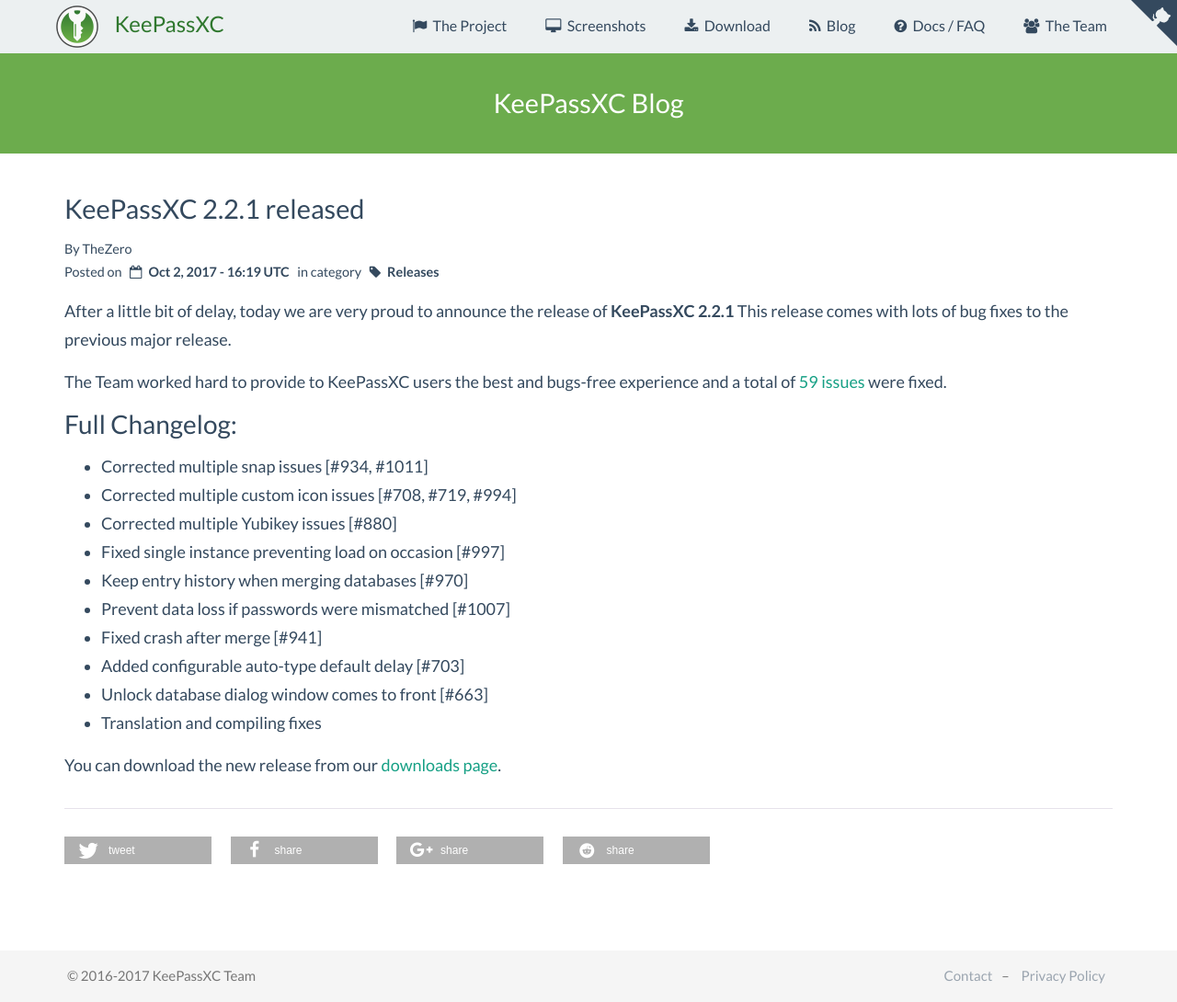
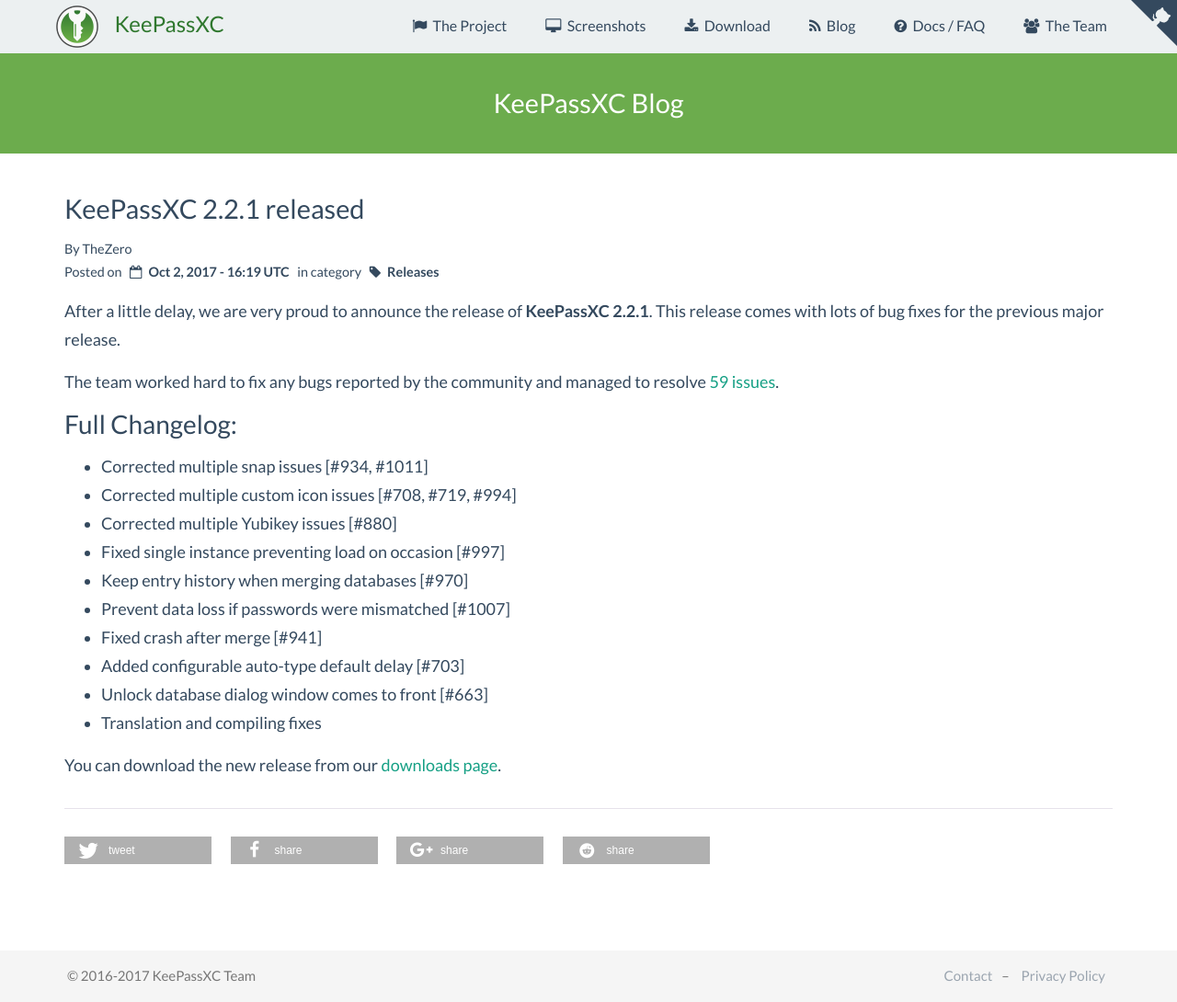
Before and after one commit to keepassxreboot/keepassxc-org, a Jekyll site: the page built from blog/_posts/2017-10-02-2.2.1-released.md, in a window 1280 px wide. Shown: the whole page at 92% size. Built offline with Jekyll 4.4.1, drawn with Linux system fonts in a browser that asks for light colours; comment, search, counter and statistics services are not loaded.

Commit message:
Article fixup

```diff
--- a/blog/_posts/2017-10-02-2.2.1-released.md
+++ b/blog/_posts/2017-10-02-2.2.1-released.md
@@ -7,10 +7,11 @@
 author: TheZero
 ---
 
-After a little bit of delay, today we are very proud to announce the release of **KeePassXC 2.2.1**
-This release comes with lots of bug fixes to the previous major release.
+After a little delay, we are very proud to announce the release of **KeePassXC 2.2.1**.
+This release comes with lots of bug fixes for the previous major release.
 
-The Team worked hard to provide to KeePassXC users the best and bugs-free experience and a total of [59 issues](https://github.com/keepassxreboot/keepassxc/milestone/9?closed=1) were fixed.
+The team worked hard to fix any bugs reported by the community and managed to resolve
+[59 issues](https://github.com/keepassxreboot/keepassxc/milestone/9?closed=1).
 
 
 ##### Full Changelog:
```
